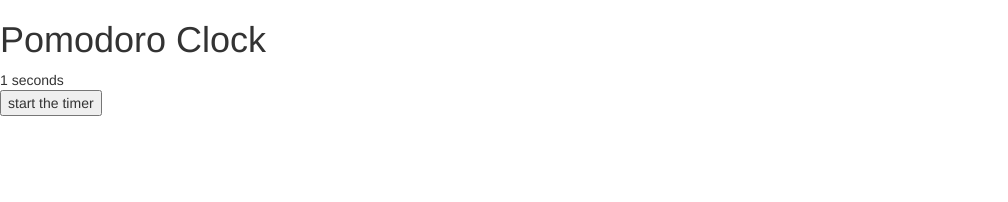
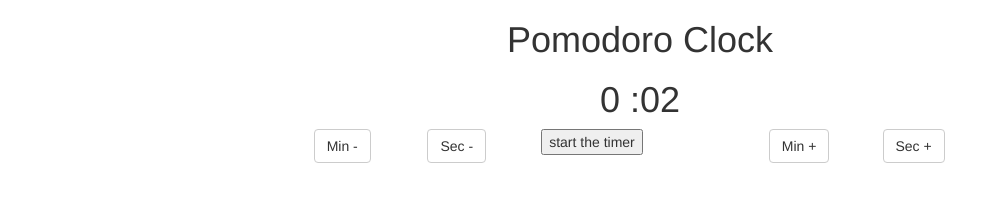
Before and after one commit to lopesa/freecodecamp-projects, a website: page app/jade/pomodoro-clock.jade in a window 1280 px wide. Both pictures are taken after a click on the button "start the timer". Shown: the whole page, without its empty margins (0-1008 px from the left). Drawn offline with nearby package versions, Linux system fonts and the light colour scheme; files that its build step writes are made by us from their sources.

Commit message:
working progress save

```diff
--- a/app/jade/pomodoro-clock.jade
+++ b/app/jade/pomodoro-clock.jade
@@ -19,11 +19,32 @@ html(lang="en")
         <![endif]-->
 
     body
-        h1 Pomodoro Clock
+        div(class="container center-block" style="width: 80%;")
+            .row
+                .col-sm-2
+                //- div(class=".col-md-6 .col-md-offset-3" style="background-color:green;")
+                .col-sm-8
+                    h1(class="text-center") Pomodoro Clock
+                    h1(class="text-center")
+                        span(id="minutesDisplay") 00
+                        |  :
+                        span(id="secondsDisplay") 05
+                    //- h3(class="text-center") set for
+                        span(id="time") 5
+                        |  seconds
+                    .row
+                        .col-sm-2
+                            button(class="btn btn-default" id="subtractMinute") Min -
+                        .col-sm-2
+                            button(class="btn btn-default" id="subtractSecond") Sec -
+                        .col-sm-4
+                            button(id="start-timer") start the timer
+                        .col-sm-2
+                            button(class="btn btn-default" id="addMinute") Min +
+                        .col-sm-2
+                            button(class="btn btn-default" id="addSecond") Sec +
 
-        #time
 
-        button(id="start-timer") start the timer
 
 
 
--- a/app/js/pomodoroClock.js
+++ b/app/js/pomodoroClock.js
@@ -1,16 +1,73 @@
-var time = 1000
-var timeInSeconds;
+var time = 5000
+var minutes;
+var seconds;
 
-timeInSeconds = time / 1000;
+function convertTime () {
+	// console.log(time);
+	// console.log("Minutes = " + minutes + "\nseconds = " + seconds);
 
-function clock() {
-	window.setTimeout(function() {
-		console.log("ring!!!!!, (it's a start)");
-	}, time)
+
+	// convert milliseconds to minutes and seconds
+	if (time >= 60000) {
+		minutes = Math.floor(time / 60000);
+		seconds = (time % 60000) / 1000;
+	}
+	else {
+		minutes = 0;
+		seconds = time / 1000;
+	}
+
+	// pad numbers 0-9 with a leading 0.
+	// I can't believe there's not a native way to do this
+	// https://css-tricks.com/forums/topic/add-0-before-single-digit-numbers-jquery/
+	// return ((n = +n+1) < 10 ? "0" : "") + n;
+	if (seconds < 10) {
+		seconds = "0" + seconds;
+	}
 }
 
-$('#time').text(timeInSeconds + " seconds");
+function changeTimeDisplay () {
+	convertTime();
+	// $('#time').text(timeInSeconds);
+	$('#minutesDisplay').text(minutes);
+	$('#secondsDisplay').text(seconds);
+}
 
-$('#start-timer').on('click', clock)
+function addTime (event) {
+	time += event.data.time;
+	// console.log("time = " + time);
+	changeTimeDisplay();
+}
+
+function subtractTime (event) {
+	time -= event.data.time;
+	// console.log("time = " + time);
+	changeTimeDisplay();
+}
+
+function startClock() {
+	if (time === 0) {
+		console.log("ring!");
+		return;
+	}
+	else {
+		time -= 1000
+		changeTimeDisplay();
+		window.setTimeout(function() {
+			startClock();
+		}, 1000)
+	}
+}
+
+$('#start-timer').on('click', startClock);
+
+$('#addSecond').on('click', {time: 1000}, addTime);
+$('#addMinute').on('click', {time: 60000}, addTime);
+
+$('#subtractSecond').on('click', {time: 1000}, subtractTime);
+$('#subtractMinute').on('click', {time: 60000}, subtractTime);
+
+
+
 
 // clock();
```
